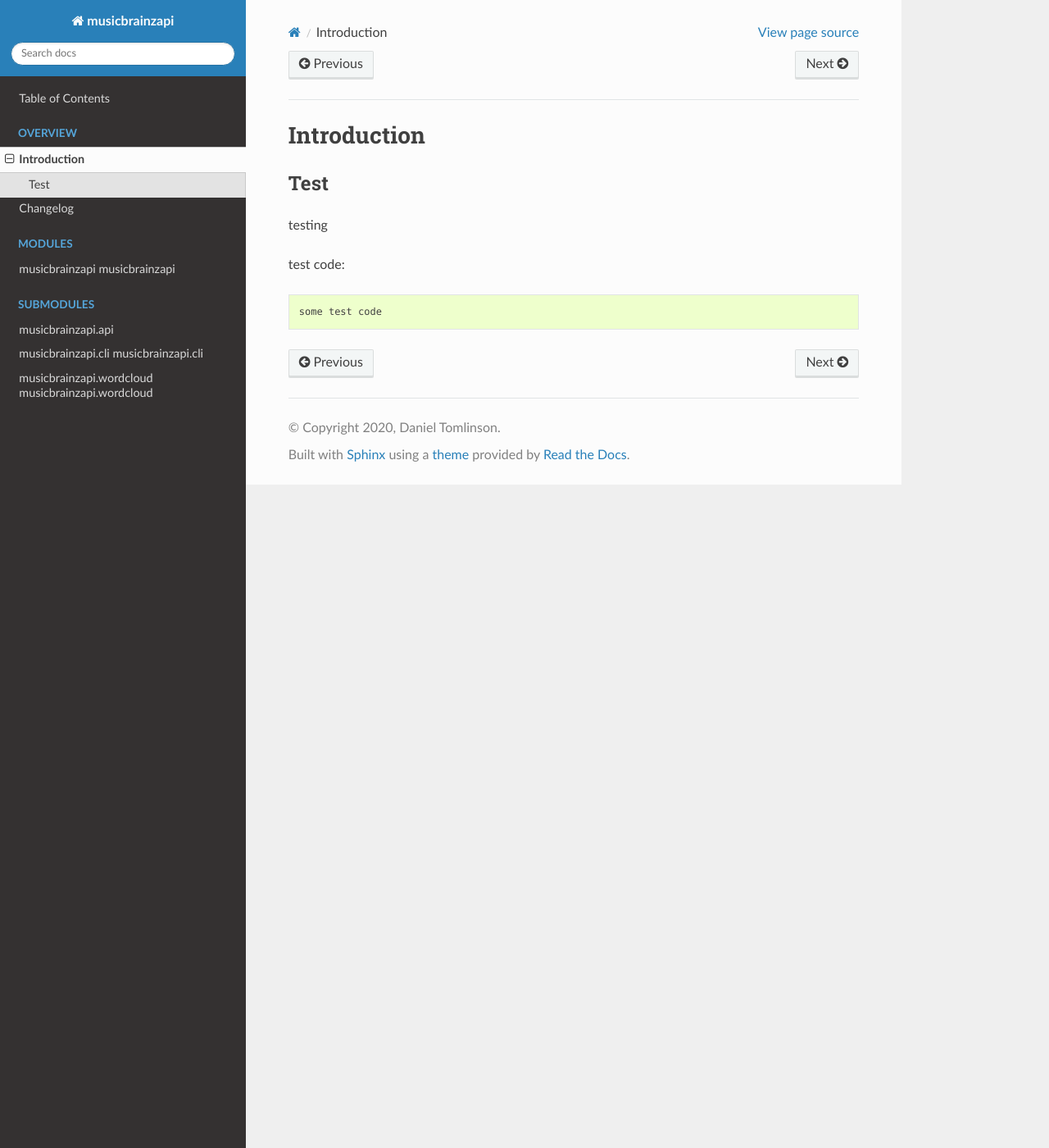
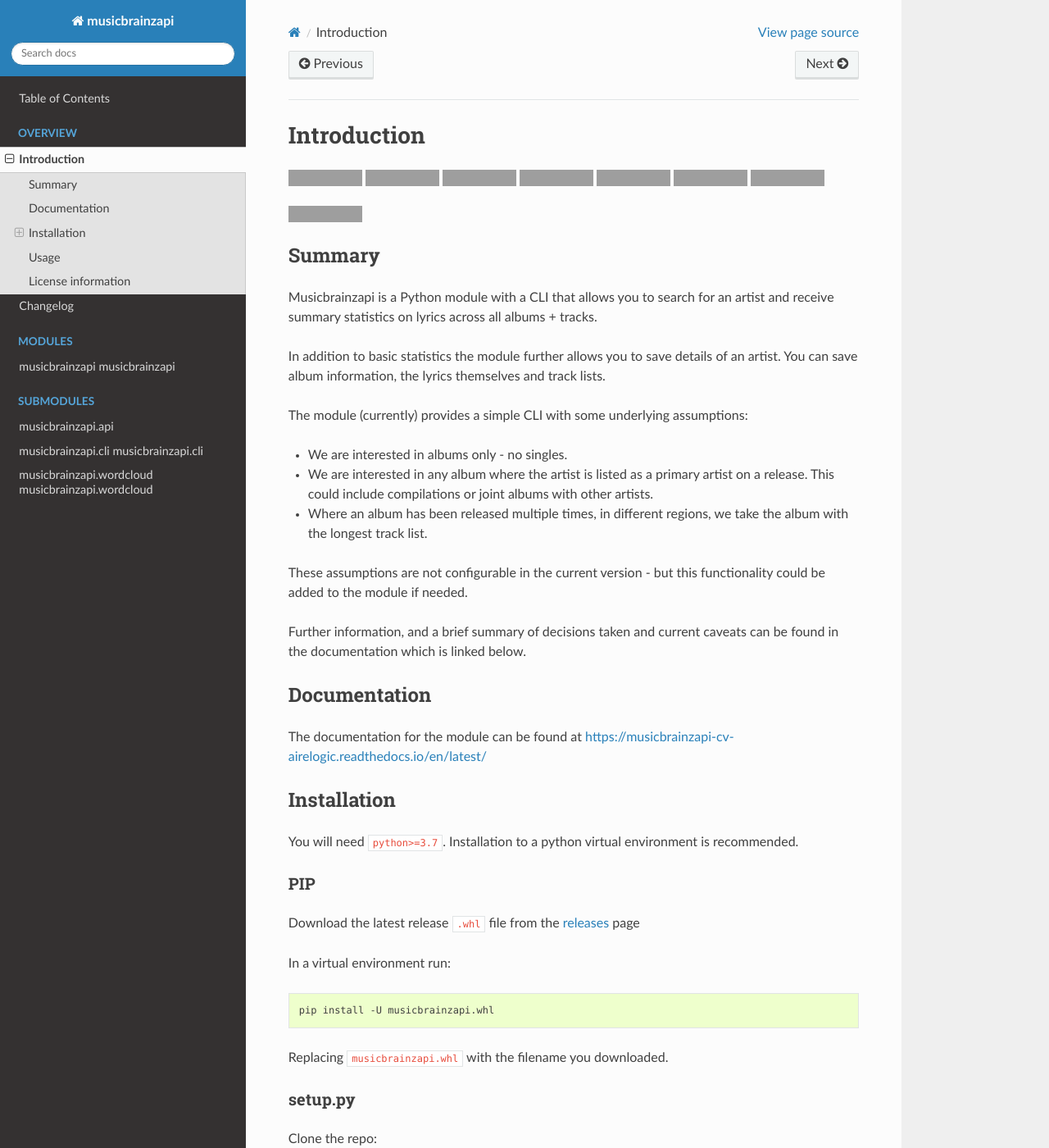
Before and after one commit to dtomlinson91/musicbrainzapi-cv-airelogic, a Sphinx documentation site: the page built from docs/source/introduction.rst, in a window 1280 px wide and 1400 px high. Shown: the whole window at 82% size. Built offline with Sphinx 7.4.7 and the Read the Docs theme 2.0.0, drawn with Linux system fonts in a browser that asks for light colours; some of the changed text lies outside the part shown; grey boxes are pictures that could not be loaded.

Commit message:
updating README and CHANGELOG

```diff
--- a/README.rst
+++ b/README.rst
@@ -17,3 +18,119 @@
 .. image:: https://img.shields.io/github/languages/top/dtomlinson91/musicbrainzapi-cv-airelogic?style=for-the-badge   :alt: GitHub top language
 
 .. image:: https://img.shields.io/requires/github/dtomlinson91/musicbrainzapi-cv-airelogic?style=for-the-badge   :alt: Requires.io
+
+Summary
+========
+
+Musicbrainzapi is a Python module with a CLI that allows you to search for an artist and receive summary statistics on lyrics across all albums + tracks.
+
+In addition to basic statistics the module further allows you to save details of an artist. You can save album information, the lyrics themselves and track lists.
+
+The module (currently) provides a simple CLI with some underlying assumptions:
+
+- We are interested in albums only - no singles.
+- We are interested in any album where the artist is listed as a primary artist on a release. This could include compilations or joint albums with other artists.
+- Where an album has been released multiple times, in different regions, we take the album with the longest track list.
+
+These assumptions are not configurable in the current version - but this functionality could be added to the module if needed.
+
+Further information, and a brief summary of decisions taken and current caveats can be found in the documentation which is linked below.
+
+Documentation
+=============
+
+The documentation for the module can be found at https://musicbrainzapi-cv-airelogic.readthedocs.io/en/latest/
+
+Installation
+============
+
+You will need ``python>=3.7``. Installation to a python virtual environment is recommended.
+
+PIP
+---
+
+Download the latest release ``.whl`` file from the `releases`_ page
+
+.. _releases: https://github.com/dtomlinson91/musicbrainzapi-cv-airelogic/releases
+
+In a virtual environment run:
+
+.. code-block:: bash
+
+    pip install -U musicbrainzapi.whl
+
+Replacing ``musicbrainzapi.whl`` with the filename you downloaded.
+
+setup.py
+--------
+
+Clone the repo:
+
+.. code-block:: bash
+
+    git clone https://github.com/dtomlinson91/musicbrainzapi-cv-airelogic.git
+
+In the root of the repo in a virtual environment run:
+
+.. code-block:: bash
+
+    python ./setup.py install
+
+Docker
+------
+
+.. note:: Using Docker will mean you cannot view a wordcloud, as the default behaviour is to show the plot interactively which the container cannot do.
+
+If you don't have ``python>=3.7`` installed, or would rather use Docker, you can build a Docker image and run the module using Docker.
+
+Clone the repo:
+
+.. code-block:: bash
+
+    git clone https://github.com/dtomlinson91/musicbrainzapi-cv-airelogic.git
+
+In the root of the repo build the Docker image:
+
+.. code-block:: bash
+
+    docker build . -t musicbrainzapi
+
+No entrypoint is provided in the ``Dockerfile`` - you will have to specify the command at runtime and run the container in interactive mode:
+
+Using Docker run
+^^^^^^^^^^^^^^^^
+
+.. code-block:: bash
+
+    docker run --rm -it --volume=$(pwd):/outputs \
+    musicbrainzapi:latest musicbrainzapi --path /outputs \
+    lyrics -a "Savage Garden" -c gb --show-summary all --save-output
+
+
+Usage
+=====
+
+Once installed you can access the command running:
+
+.. code-block:: bash
+
+    musicbrainzapi
+
+To see all options available you can run:
+
+.. code-block:: bash
+
+    musicbrainzapi --help
+
+In the current release there is one command available ``lyrics``:
+
+.. code-block:: bash
+
+    musicbrainzapi lyrics --help
+
+License information
+===================
+
+Released under the `MIT License`_
+
+.. _MIT License: https://github.com/dtomlinson91/musicbrainzapi-cv-airelogic/blob/master/LICENSE
--- a/docs/source/conf.py
+++ b/docs/source/conf.py
@@ -39,7 +39,8 @@
     'sphinx.ext.napoleon',
     'sphinx.ext.todo',
     'sphinx_click.ext',
-    'sphinx.ext.intersphinx'
+    'sphinx.ext.intersphinx',
+    'sphinx.ext.autosectionlabel'
 ]
 
 # -- Napoleon Settings -----------------------------------------------------
--- a/docs/source/introduction.rst
+++ b/docs/source/introduction.rst
@@ -1,13 +1 @@
-=============
-Introduction
-=============
-
-#####
-Test
-#####
-
-testing
-
-test code::
-
-    some test code
+.. include:: ../../README.rst
--- a/docs/source/modules/musicbrainzapi.api.lyrics.director.rst
+++ b/docs/source/modules/musicbrainzapi.api.lyrics.director.rst
@@ -1,5 +1,5 @@
 musicbrainzapi.api.lyrics.director
-----------------------------------------------------------------------------------
+-------------------------------------
 
 .. automodule:: musicbrainzapi.api.lyrics.director
    :members:
```
Also changed, not shown: other parts of README.rst (+3 -2 lines), CHANGELOG.md (deleted, +0 -10 lines), CHANGELOG.rst (added, +21 -0 lines), docs/source/changelog.rst (+1 -21 lines), 1 other file.
